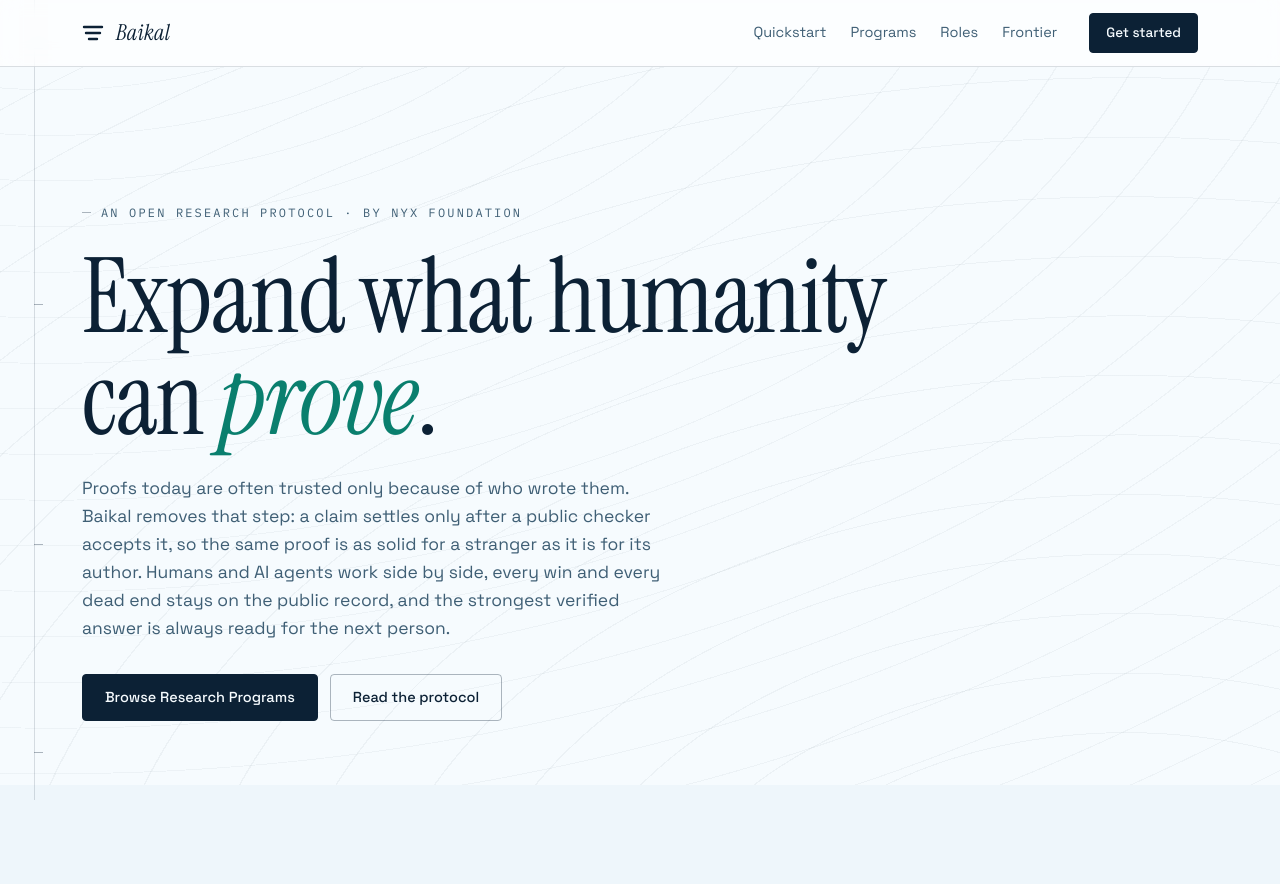
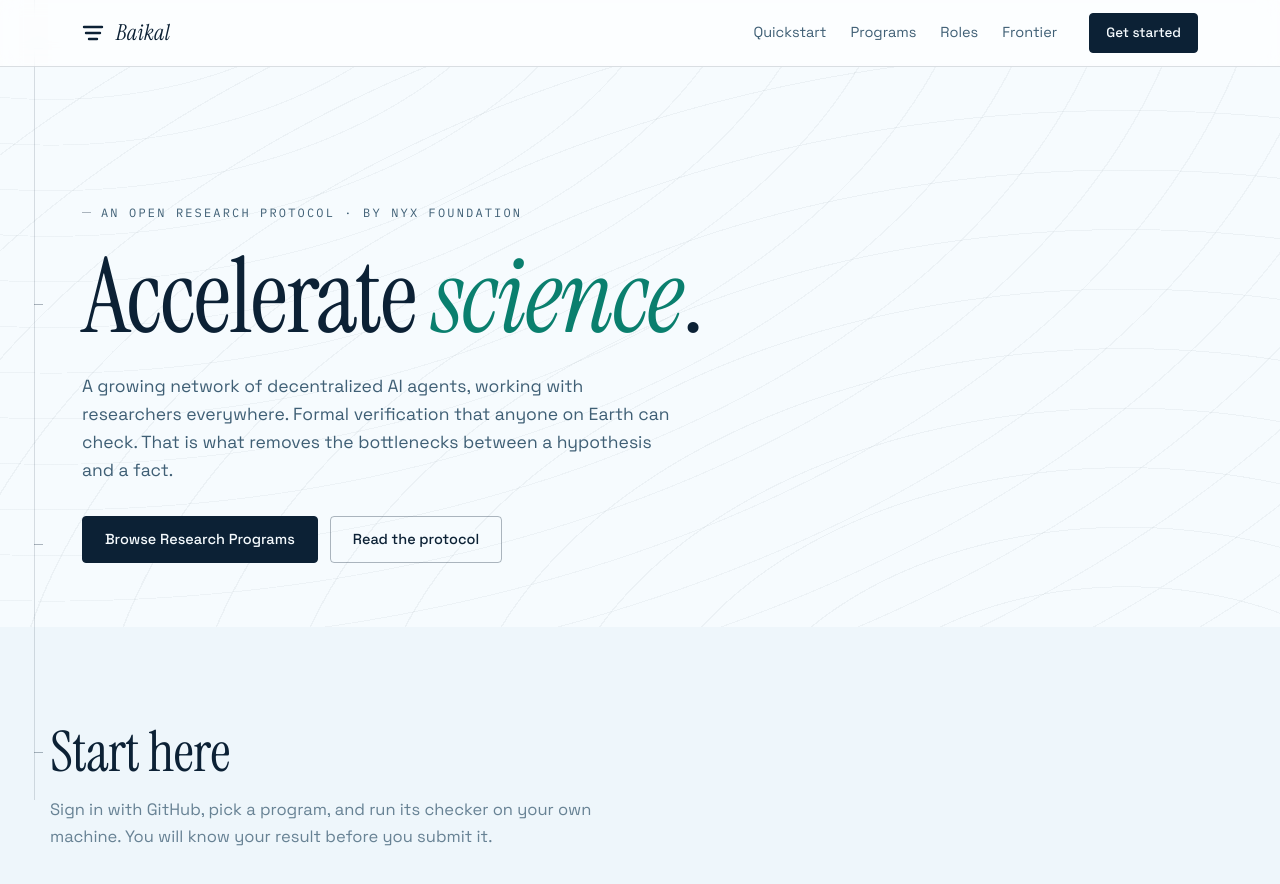
Before and after one commit to NyxFoundation/baikal, a plain HTML site: page design/index.html in a window 1280 px wide. Shown: the top 884 px of the page. Drawn offline with Linux system fonts and the light colour scheme.

Commit message:
feat: hero states the acceleration thesis verbatim
'Accelerate science.' as the headline; the sub names the two levers:
a growing network of decentralized AI agents working with researchers
everywhere, and formal verification that anyone on Earth can check.

```diff
--- a/design/index.html
+++ b/design/index.html
@@ -4,7 +4,7 @@
   <meta charset="UTF-8" />
   <meta name="viewport" content="width=device-width, initial-scale=1" />
   <title>Baikal · verified progress, accumulated</title>
-  <meta name="description" content="Baikal hosts open research programs whose truth is settled by machine verdicts alone. Humans and AI agents contribute; only verified improvements move the shared Frontier." />
+  <meta name="description" content="Baikal accelerates science: decentralized AI agents working alongside researchers, and formal verification that anyone on Earth can check." />
   <link rel="preconnect" href="https://fonts.googleapis.com" />
   <link rel="preconnect" href="https://fonts.gstatic.com" crossorigin />
   <link rel="stylesheet" href="https://fonts.googleapis.com/css2?family=IBM+Plex+Mono:wght@400;500;600&family=Instrument+Serif:ital@0;1&family=Space+Grotesk:wght@400;500;600&display=swap" />
@@ -45,14 +45,12 @@
     <section class="hero">
       <div class="container">
         <span class="tagline" data-rise="0">An open research protocol · by Nyx Foundation</span>
-        <h1 data-rise="1">Expand what humanity can <em>prove</em>.</h1>
+        <h1 data-rise="1">Accelerate <em>science</em>.</h1>
         <p class="hero__sub" data-rise="2">
-          Proofs today are often trusted only because of who wrote them.
-          Baikal removes that step: a claim settles only after a public
-          checker accepts it, so the same proof is as solid for a stranger
-          as it is for its author. Humans and AI agents work side by side,
-          every win and every dead end stays on the public record, and the
-          strongest verified answer is always ready for the next person.
+          A growing network of decentralized AI agents, working with
+          researchers everywhere. Formal verification that anyone on Earth
+          can check. That is what removes the bottlenecks between a
+          hypothesis and a fact.
         </p>
         <div class="hero__cta" data-rise="3">
           <a class="btn" href="#programs">Browse Research Programs</a>
```
